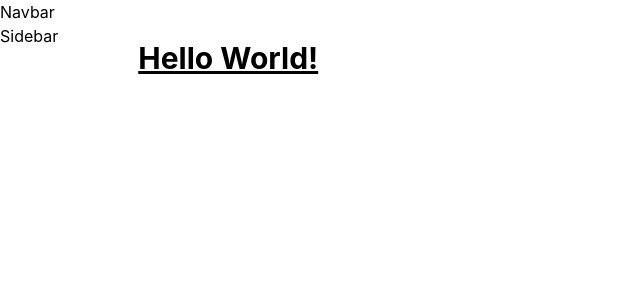
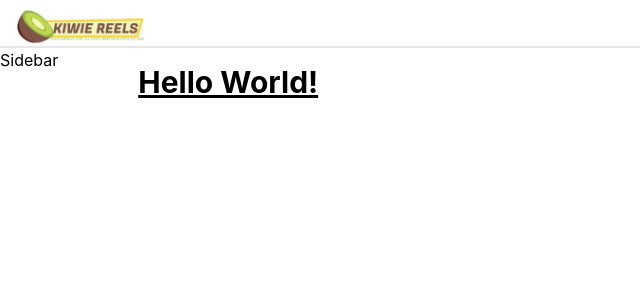
Before and after one commit to DobriJS/kiwie-reels, a Next.js app: page / in a window 1280 px wide. Shown: the top 300 px of the page, without its empty margins (0-640 px from the left). Built offline with nearby package versions, Linux system fonts and the light colour scheme.

Commit message:
Create Navbar structure

```diff
--- a/components/Navbar.tsx
+++ b/components/Navbar.tsx
@@ -1,7 +1,28 @@
-import React from 'react';
+import React, { useEffect, useState } from 'react';
+import Image from 'next/image';
+import Link from 'next/link';
+import { useRouter } from 'next/router';
+import { GoogleLogin, GoogleLogout } from 'react-google-login';
+import { AiOutlineLogout } from 'react-icons/ai';
+import { BiSearch } from 'react-icons/bi';
+import { IoMdAdd } from 'react-icons/io';
+import Logo from '../utils/logo.png';
 
 const Navbar = () => {
-  return <div>Navbar</div>;
+  return (
+    <div className='w-full flex justify-between items-center border-b-2 border-gray-200 py-2 px-4'>
+      <Link href='/'>
+        <div className='w-[100px] md:w-[129px] md:h-[30px] h-[38px]'>
+          <Image
+            className='cursor-pointer'
+            src={Logo}
+            layout='responsive'
+            alt='Kiwie Reels'
+          />
+        </div>
+      </Link>
+    </div>
+  );
 };
 
 export default Navbar;
```
